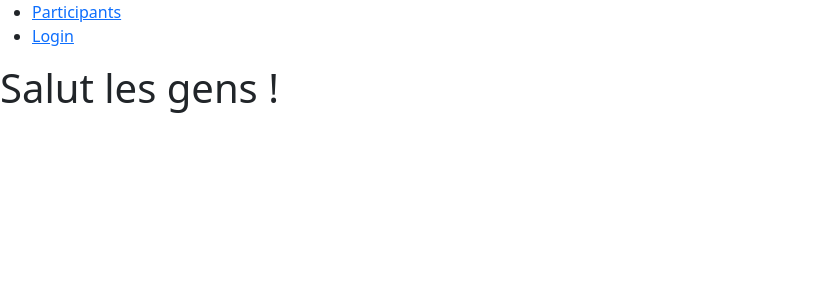
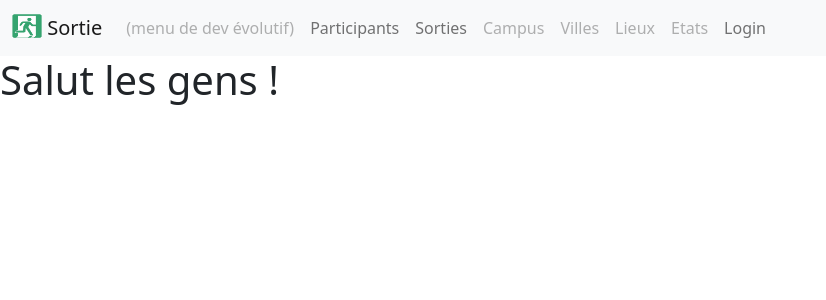
Before and after one commit to christanvt/sortir, a Symfony app: template templates/main/home.html.twig in a window 1280 px wide. Shown: the top 300 px of the page, without its empty margins (0-826 px from the left). Run offline with Twig, Linux system fonts and the light colour scheme; the template is opened without the code that fills it, so the values that code supplies are empty; some libraries are stand-ins or nearby versions.

Commit message:
mise en place d'une navbar

```diff
--- a/templates/inc/nav.html.twig
+++ b/templates/inc/nav.html.twig
@@ -1,11 +1,69 @@
-<nav>
-  <ul>
-    <li>
-      <a title="Tout les participants" href="{{ path('participant_index') }}"
-        >Participants</a
-      >
-    </li>
-
-    <li><a title="Login" href="{{ path('app_login') }}">Login</a></li>
-  </ul>
+<nav class="navbar navbar-expand-lg navbar-light bg-light">
+  <div class="container-fluid">
+    <a class="navbar-brand" href="/">
+      <img
+        src="{{ asset('build/img/logo_sortie_459x459.png') }}"
+        alt=""
+        width="30"
+        height="24"
+        class="d-inline-block align-text-top"
+      />
+      Sortie
+    </a>
+    <button
+      class="navbar-toggler"
+      type="button"
+      data-bs-toggle="collapse"
+      data-bs-target="#navbarSupportedContent"
+      aria-controls="navbarSupportedContent"
+      aria-expanded="false"
+      aria-label="Toggle navigation"
+    >
+      <span class="navbar-toggler-icon"></span>
+    </button>
+    <div class="collapse navbar-collapse" id="navbarSupportedContent">
+      <ul class="navbar-nav me-auto mb-2 mb-lg-0">
+        <li class="nav-item">
+          <a class="nav-link disabled">(menu de dev évolutif)</a>
+        </li>
+        <li class="nav-item">
+          <a
+            class="nav-link"
+            title="Tout les participants"
+            href="{{ path('participant_index') }}"
+            >Participants</a
+          >
+        </li>
+        <li class="nav-item">
+          <a
+            class="nav-link"
+            title="Tout les sorties"
+            href="{{ path('sortie_index') }}"
+            >Sorties</a
+          >
+        </li>
+        <li class="nav-item">
+          <a class="nav-link disabled" title="Tout les campus" href="#"
+            >Campus</a
+          >
+        </li>
+        <li class="nav-item">
+          <a class="nav-link disabled" title="Tout les villes" href="#"
+            >Villes</a
+          >
+        </li>
+        <li class="nav-item">
+          <a class="nav-link disabled" title="Tout les lieux" href="#">Lieux</a>
+        </li>
+        <li class="nav-item">
+          <a class="nav-link disabled" title="Tout les états" href="#">Etats</a>
+        </li>
+        <li class="nav-item">
+          <a class="nav-link" title="Login" href="{{ path('app_login') }}"
+            >Login</a
+          >
+        </li>
+      </ul>
+    </div>
+  </div>
 </nav>
```
